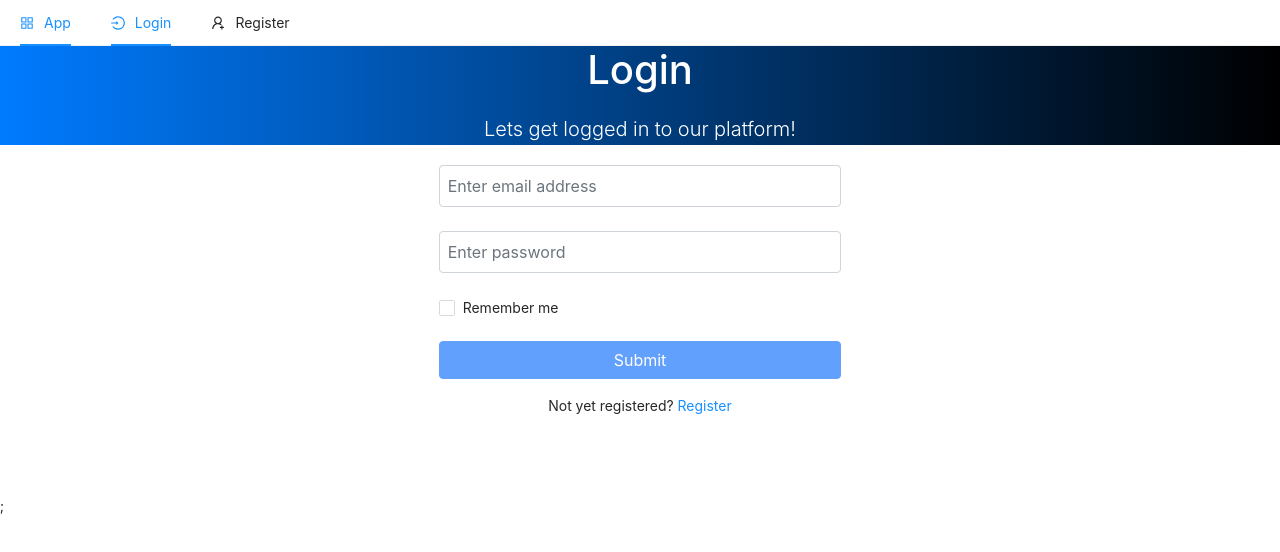
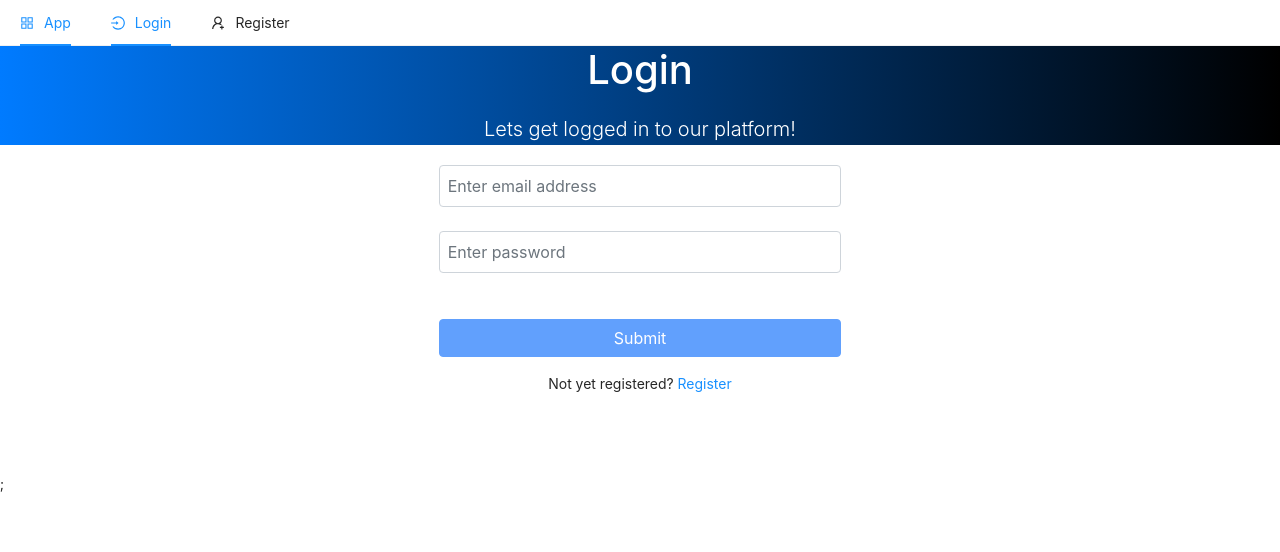
Before and after one commit to surajkarki66/initdemy-authentication-PENN-Stack, a Next.js app in the folder client/: page /login in a window 1280 px wide. Shown: the top 552 px of the page. Built offline with nearby package versions, Linux system fonts and the light colour scheme; no server answers.

Commit message:
Added csrf header

```diff
--- a/client/pages/login.tsx
+++ b/client/pages/login.tsx
@@ -1,11 +1,10 @@
-import { useState, SyntheticEvent } from "react";
-import { Checkbox } from "antd";
+import Link from "next/link";
+import { useState, SyntheticEvent, useContext, useEffect } from "react";
 import { toast } from "react-toastify";
 import { SyncOutlined } from "@ant-design/icons";
-import { CheckboxChangeEvent } from "antd/lib/checkbox";
-import Link from "next/link";
 import type { NextPage } from "next";
 import { useRouter } from "next/router";
+import { AuthContext } from "../context/AuthContext";
 
 import Axios from "../axios-url";
 
@@ -13,25 +12,29 @@ const Login: NextPage = () => {
   const [email, setEmail] = useState("");
   const [password, setPassword] = useState("");
   const [loading, setLoading] = useState(false);
-  const [rememberMe, setRememberMe] = useState(false);
+
+  const { state, dispatch, csrfToken } = useContext(AuthContext);
+  const { user } = state;
   const router = useRouter();
 
-  const onChangeCheckBox = (event: CheckboxChangeEvent) => {
-    setRememberMe(event.target.checked);
-  };
+  useEffect(() => {
+    if (user !== null) router.push("/");
+  }, [router, user]);
 
   const handleSubmit = async (e: SyntheticEvent) => {
     e.preventDefault();
     try {
       setLoading(true);
+      Axios.defaults.headers.post["X-CSRF-Token"] = csrfToken;
       const { data } = await Axios.post(`/users/login`, {
         email,
         password,
-        rememberMe,
       });
       if (data) {
-        console.log("LOGIN RESPONSE", data);
+        dispatch({ type: "LOGIN", payload: data.data });
+        window.localStorage.setItem("user", JSON.stringify(data.data));
         setLoading(false);
+        router.push("/");
       }
     } catch (error: any) {
       toast.error(error.response.data.data.error);
@@ -62,13 +65,7 @@ const Login: NextPage = () => {
             placeholder="Enter password"
             required
           />
-          <Checkbox
-            name="rememberMe"
-            onChange={(event) => onChangeCheckBox(event)}
-          >
-            Remember me
-          </Checkbox>
-          <br />
+
           <br />
           <div className="d-grid gap-2">
             <button
```
Also changed, not shown: client/pages/register.tsx (+10 -1 lines).
